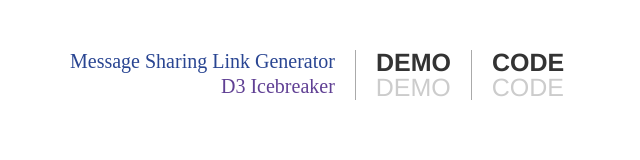
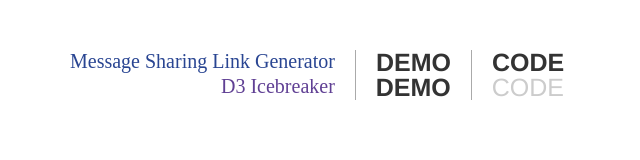
Before and after one commit to yifan121461/yifan121461.github.io, a plain HTML site: page project/index.html in a window 1280 px wide. Shown: the whole page, without its empty margins (0-640 px from the left). Drawn offline with Linux system fonts and the light colour scheme.

Commit message:
Update index.html

```diff
--- a/project/index.html
+++ b/project/index.html
@@ -13,8 +13,10 @@
         <li class="active"><a href="https://github.com/yifan121461/Secrete-Message-URL">Code</a></li>
     </ul>
     <ul>
+    </ul>
+    <ul>
         <li id="ice">D3 Icebreaker</li>
-        <li class><a href="#">Demo</a></li>
+        <li class="active"><a href="https://github.com/ds-icebreaker">Demo</a></li>
         <li><a href="#">Code</a></li>
     </ul>
 </nav>
```
